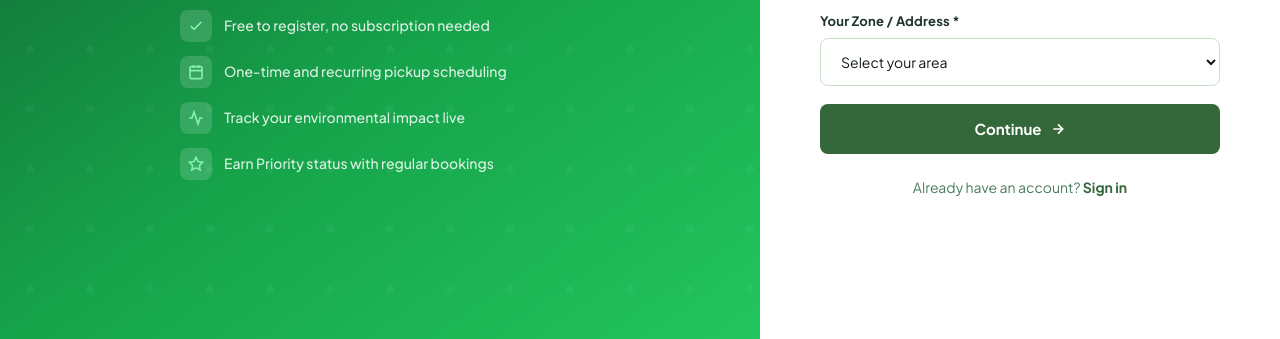
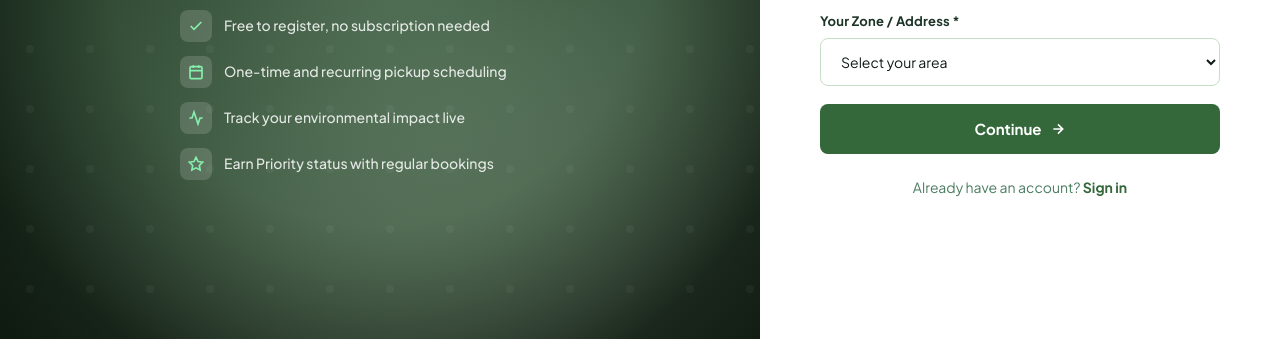
Before and after one commit to MahnoorAhmed999/EcoClean, a website: page public/register.html in a window 1280 px wide. Shown: the part 461-800 px from the top of the page. Drawn offline with Linux system fonts and the light colour scheme.

Commit message:
adjust signup pg

```diff
--- a/public/register.html
+++ b/public/register.html
@@ -10,7 +10,20 @@
 
     .auth-left {
       flex: 1;
-      background: linear-gradient(145deg, #0F4C2A 0%, #16A34A 60%, #22c55e 100%);
+      background:
+        radial-gradient(ellipse 80% 80% at 50% 50%,
+          rgba(52,103,57,.18)  0%,
+          rgba(30,58,33,.55)  45%,
+          rgba(12,24,14,.92)  75%,
+          rgba(8,18,10,1.0)  100%
+        ),
+        linear-gradient(160deg,
+          rgba(8,20,10,.97)   0%,
+          rgba(22,42,25,.88) 30%,
+          rgba(40,76,45,.72) 60%,
+          rgba(72,120,70,.45) 85%,
+          rgba(105,160,100,.22) 100%
+        );
       display: flex; flex-direction: column; align-items: center; justify-content: center;
       padding: 60px 48px;
       position: relative; overflow: hidden;
```
